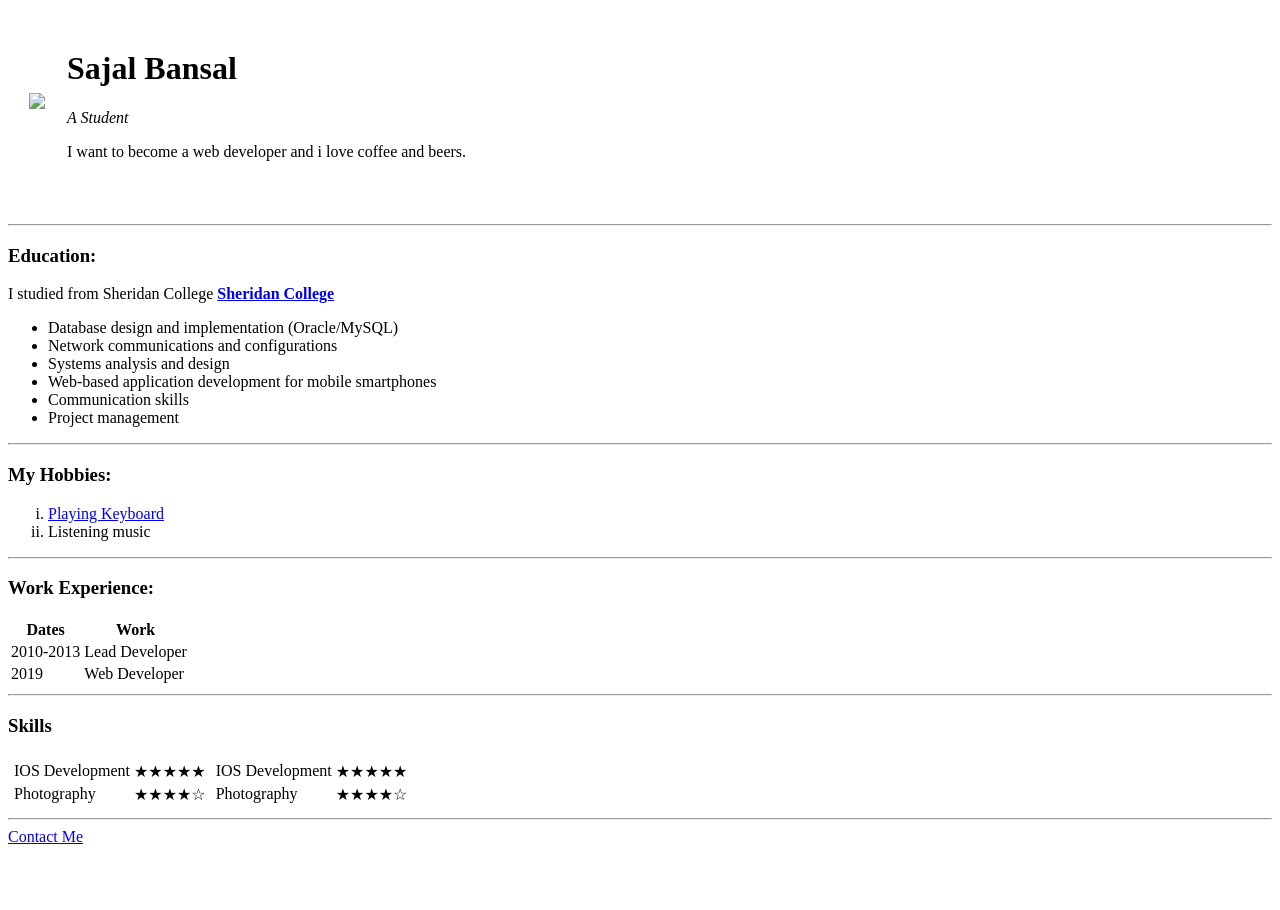
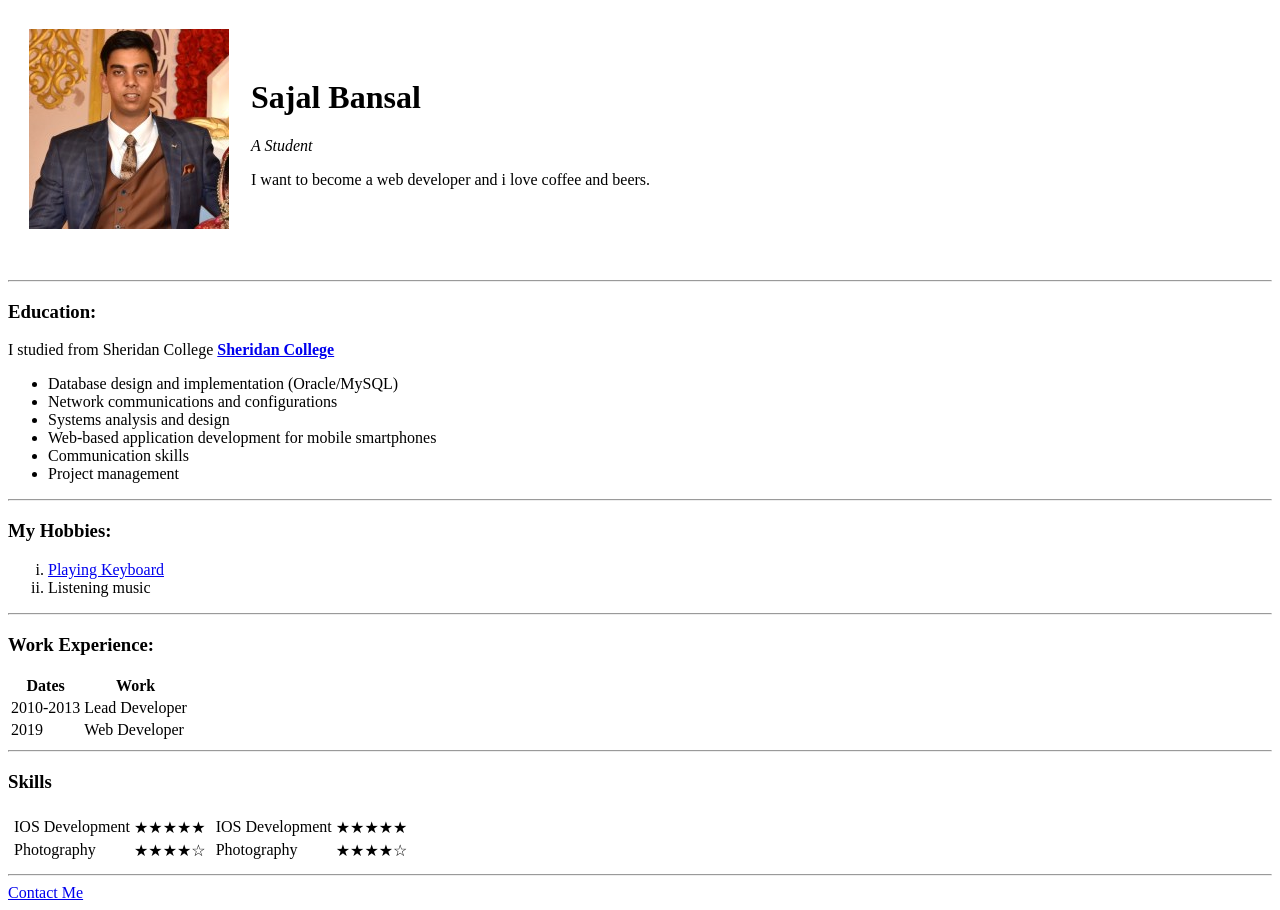
Before and after one commit to Sajal-B/CV, a plain HTML site: page index.html in a window 1280 px wide. Before the commit the page ends 854 px from the top, so only its background shows below. Drawn offline with Linux system fonts and the light colour scheme.

Commit message:
Update index.html

```diff
--- a/index.html
+++ b/index.html
@@ -9,7 +9,7 @@
 <body>
   <table cellspacing="20">
     <tr>
-      <td><img src="Image/Sajal.jfif" /></td>
+      <td><img src="Sajal.jfif" /></td>
       <td><h1>Sajal Bansal</h1>
       <p>
         <em>A Student</em>
```
